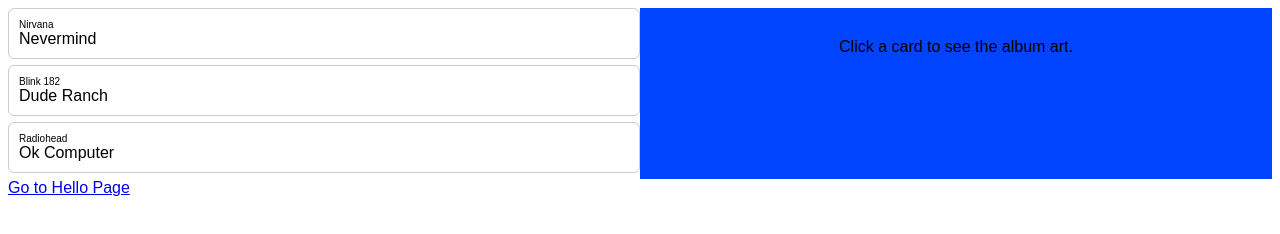
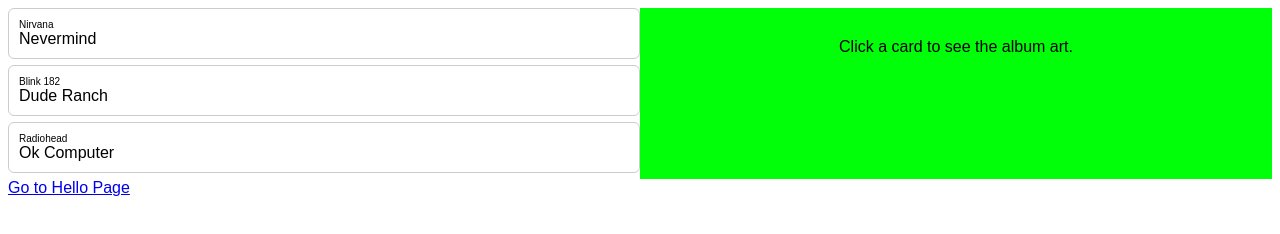
Before and after one commit to JustinQuekZJ/class-2-project, a plain HTML site: page index.html in a window 1280 px wide. Drawn offline with nearby package versions, Linux system fonts and the light colour scheme.

Commit message:
change bg color from orange to green

```diff
--- a/styles.css
+++ b/styles.css
@@ -28,7 +28,7 @@
   }
 
   #column-right {
-    background-color: rgb(0, 68, 255);
+    background-color: rgb(0, 255, 8);
     background-size: cover;
     text-align: center;
     padding-top: 30px;
```
